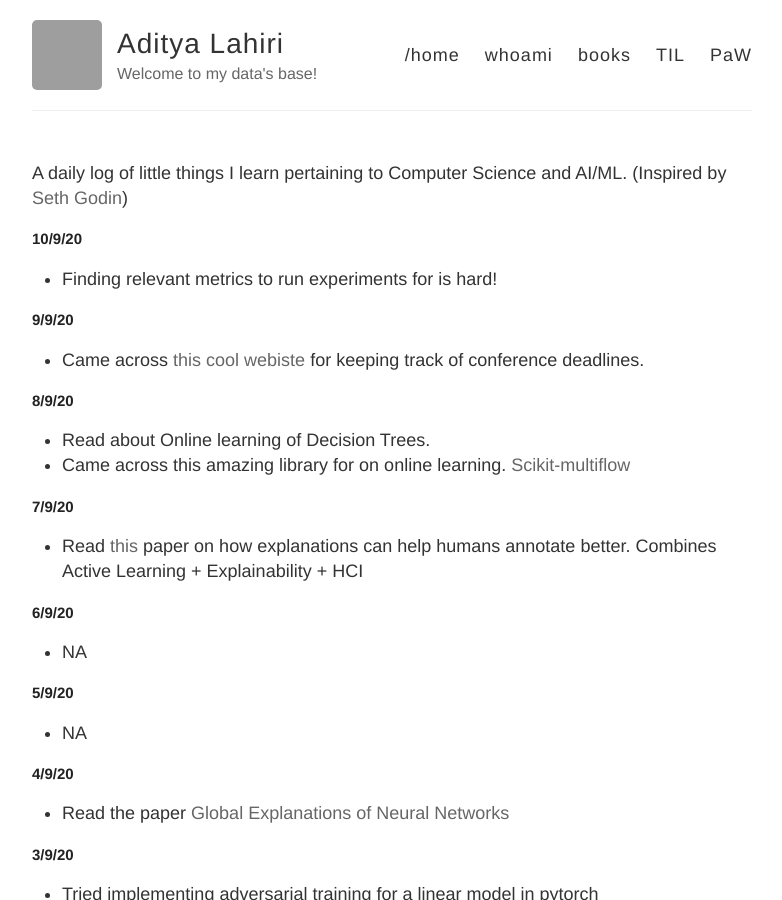
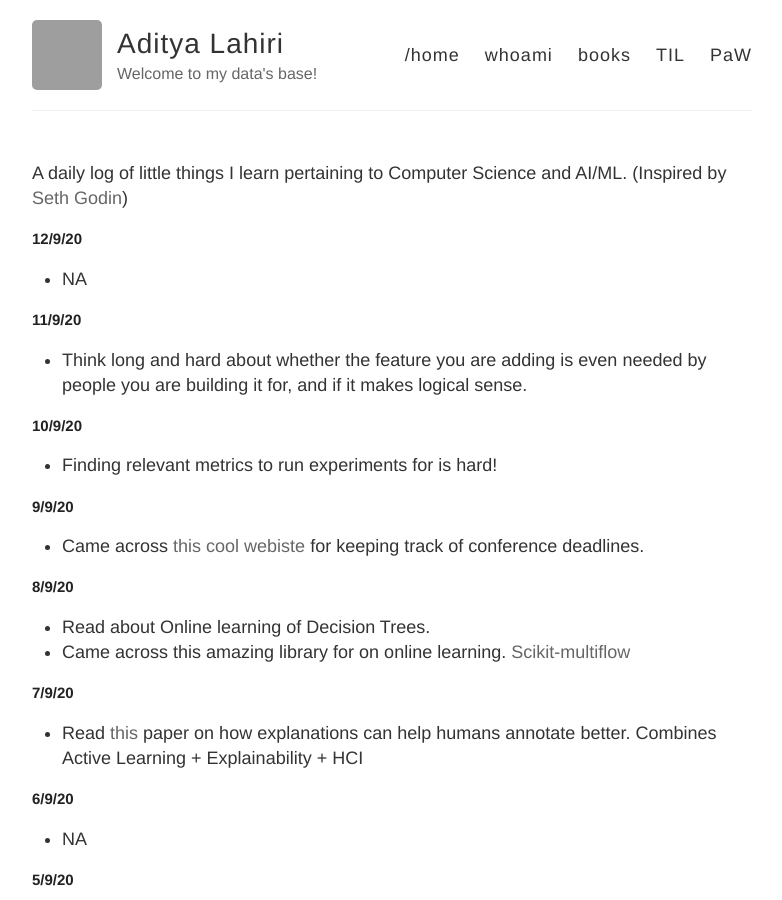
Before and after one commit to adityalahiri/adityalahiri.github.io, a Jekyll site: the page built from TIL.md, in a window 1280 px wide and 900 px high. Shown: the whole window, without its empty margins (248-1030 px from the left). Built offline with Jekyll 4.4.1, drawn with Linux system fonts in a browser that asks for light colours; our own code applies the rules of GitHub Pages for plain Markdown files; grey boxes are pictures that could not be loaded.

Commit message:
Update for 11/9 and 12/9

```diff
--- a/TIL.md
+++ b/TIL.md
@@ -1,5 +1,13 @@
 A daily log of little things I learn pertaining to Computer Science and AI/ML.
 (Inspired by [Seth Godin](https://seths.blog/))
+
+## 12/9/20
+
+* NA
+
+## 11/9/20
+
+* Think long and hard about whether the feature you are adding is even needed by people you are building it for, and if it makes logical sense.
 
 ## 10/9/20
 
```
